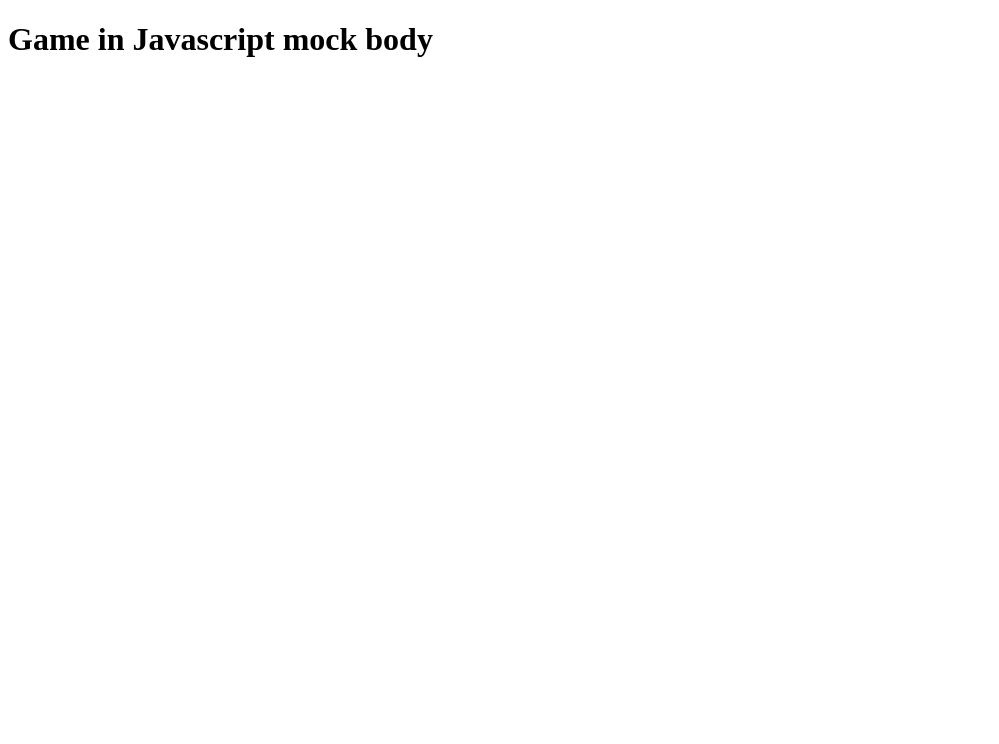
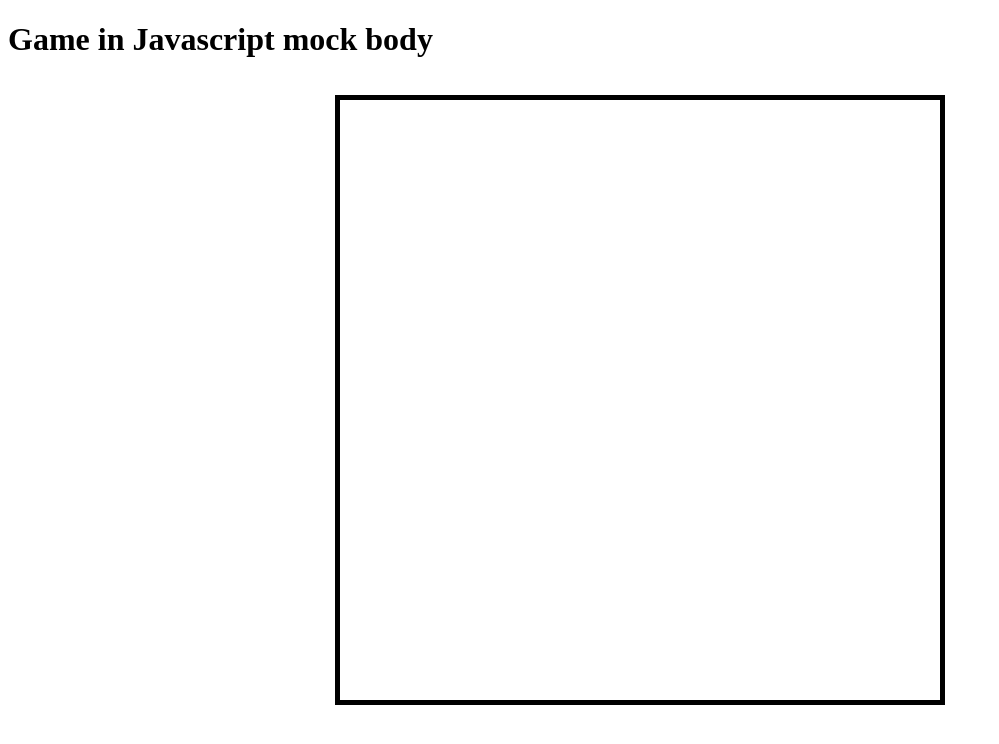
Before and after one commit to giorgiogamba/GameInJavascript, a plain HTML site: page src/index.html in a window 1280 px wide. Shown: the whole page, without its empty margins (0-999 px from the left). Drawn offline with Linux system fonts and the light colour scheme.

Commit message:
add blank canvas

```diff
--- a/src/index.html
+++ b/src/index.html
@@ -16,6 +16,9 @@
 <body>
 
     <h1>Game in Javascript mock body</h1>
+
+    <canvas id="canvas"></canvas>
+
     <script src="script.js"></script>
 
 </body>
--- a/src/style.css
+++ b/src/style.css
@@ -0,0 +1,10 @@
+
+#canvas {
+    border: 5px solid black;
+    position: absolute;
+    top: 50%;
+    left: 50%;
+    transform: translate(-50%, -50%);
+    width: 600px;
+    height: 600px;
+}
```
